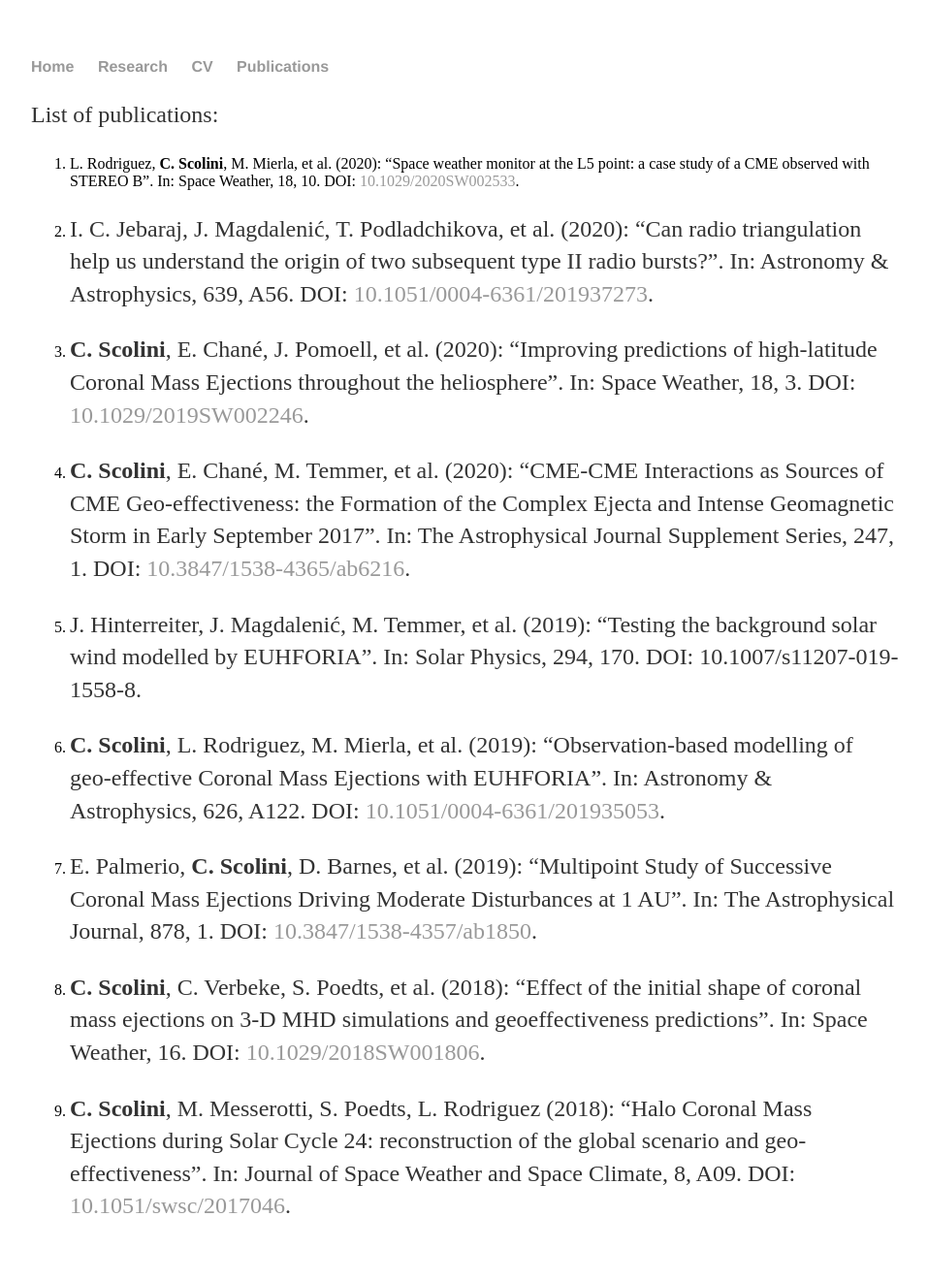
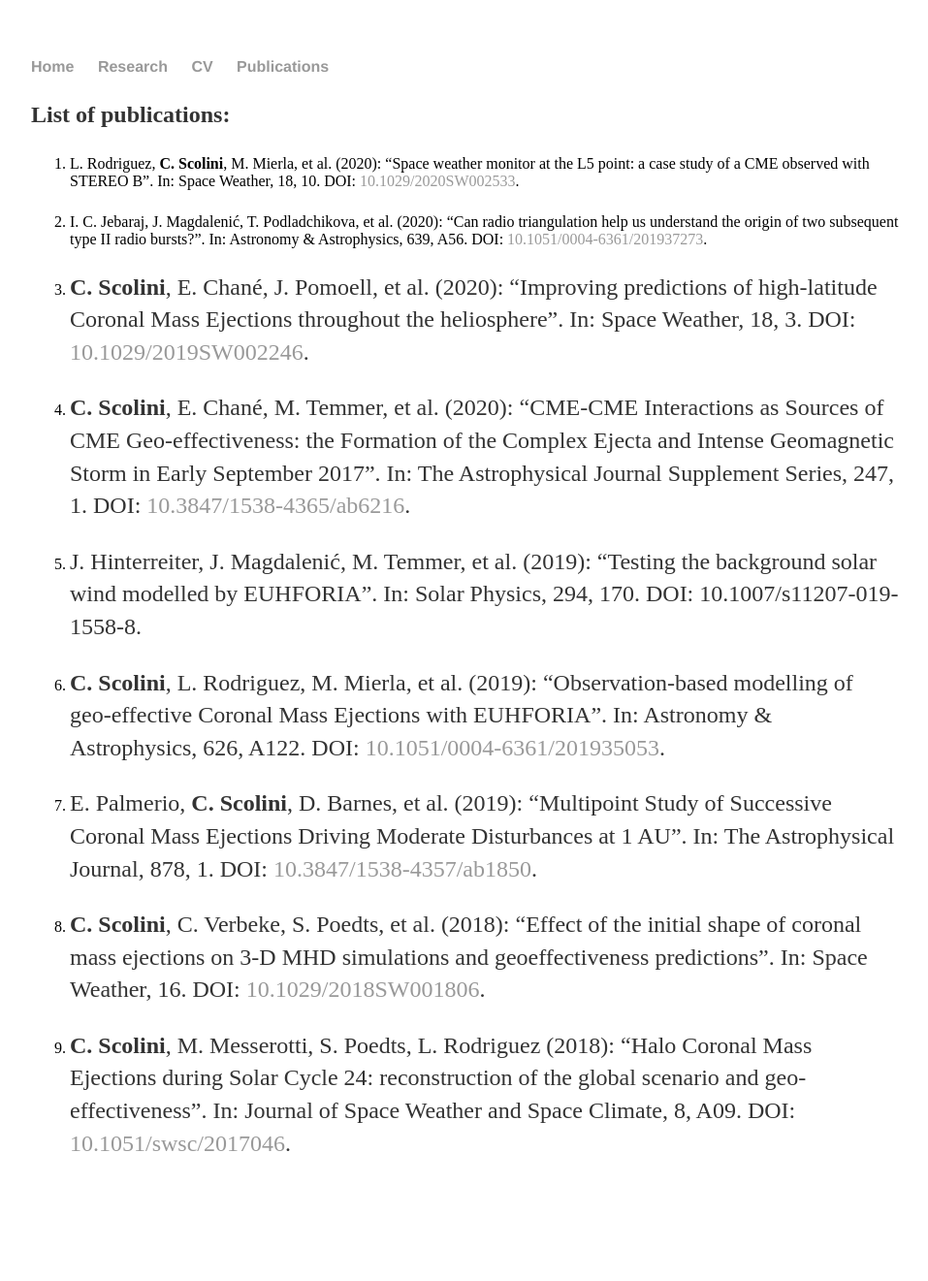
Before and after one commit to scolini/scolini.github.io, a Jekyll site: the page built from publications/index.html, in a window 1280 px wide. Shown: the whole page at 97% size, without its empty margins (160-1117 px from the left). Built offline with Jekyll 4.4.1, drawn with Linux system fonts in a browser that asks for light colours; after the commit the page ends 1256 px from its top, so only the background shows below that.

```diff
--- a/publications/index.html
+++ b/publications/index.html
@@ -3,14 +3,14 @@ layout: default
 title: Camilla Scolini
 ---
 <div class="blurb">
-  <p>List of publications:
+  <p><b>List of publications:</b></p>
 
   <ol>
-    <li>L. Rodriguez, <b>C. Scolini</b>, M. Mierla, et al. (2020):
+    <p><li>L. Rodriguez, <b>C. Scolini</b>, M. Mierla, et al. (2020):
       “Space weather monitor at the L5 point: a case study of a CME observed with STEREO B”.
       In: Space Weather, 18, 10.
       DOI: <a href="/publications">10.1029/2020SW002533</a>.</p></li>
-    <li><p>I. C. Jebaraj, J. Magdalenić, T. Podladchikova, et al. (2020):
+    <p><li>I. C. Jebaraj, J. Magdalenić, T. Podladchikova, et al. (2020):
       “Can radio triangulation help us understand the origin of two subsequent type II radio bursts?”.
       In: Astronomy & Astrophysics, 639, A56.
       DOI: <a href="/publications">10.1051/0004-6361/201937273</a>.</p></li>
```
